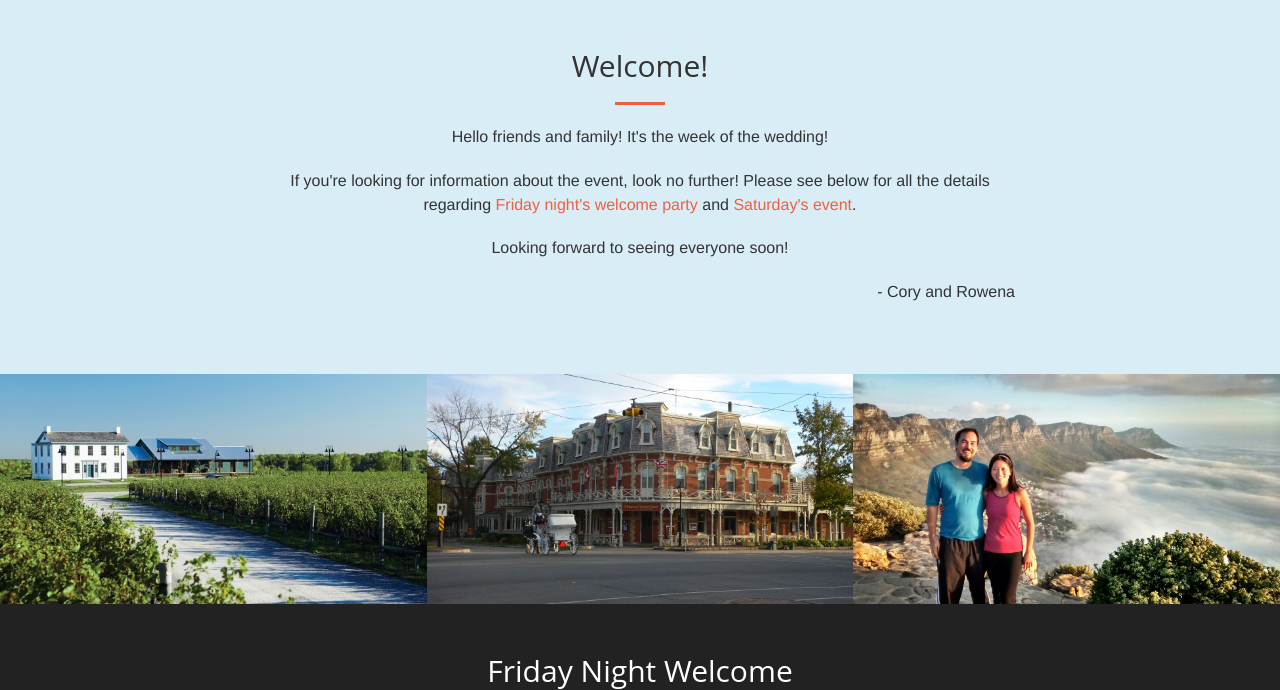
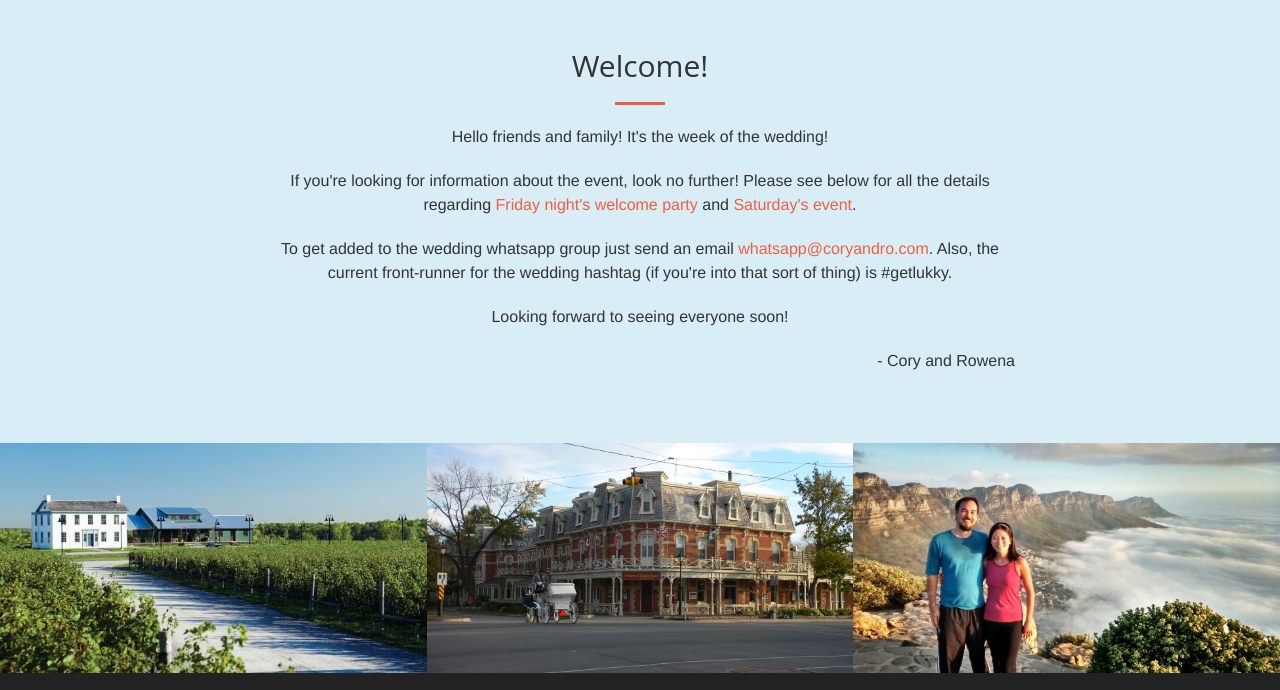
Before and after one commit to ygreif/django-wedding-website, a Django app: template bigday/templates/home.html in a window 1280 px wide. Shown: the part 801-1491 px from the top of the page. Run offline with Django 3.2, Linux system fonts and the light colour scheme; the template is opened without the code that fills it, so the values that code supplies are empty; some libraries are stand-ins or nearby versions.

Commit message:
add whatsapp and hashtag info

```diff
--- a/bigday/templates/home.html
+++ b/bigday/templates/home.html
@@ -67,7 +67,11 @@
                         If you're looking for information about the event, look no further!
                         Please see below for all the details regarding <a href="#event" class="page-scroll">Friday night's welcome party</a> and <a href="#saturday-event" class="page-scroll">Saturday's event</a>.
                     </p>
+                    <p>
+                        To get added to the wedding whatsapp group just send an email <a href="mailto:whatsapp@coryandro.com">whatsapp@coryandro.com</a>.
+                        Also, the current front-runner for the wedding hashtag (if you're into that sort of thing) is #getlukky.
                     </p>
+                    <p>
                         Looking forward to seeing everyone soon!
                     </p>
                     <p>
```
